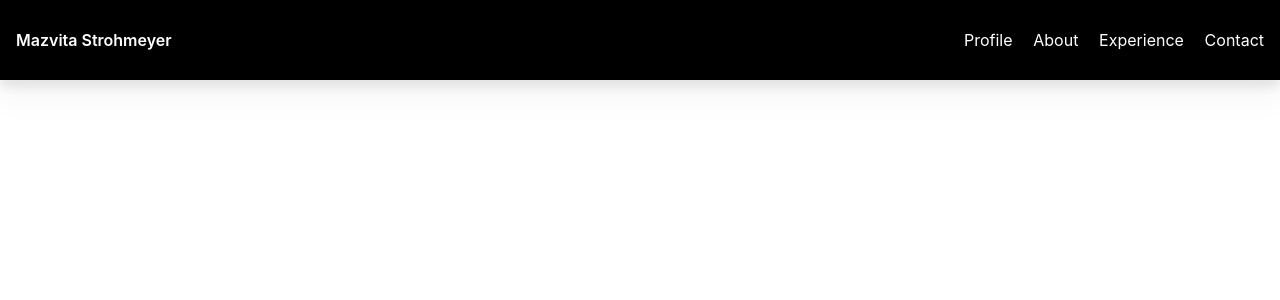
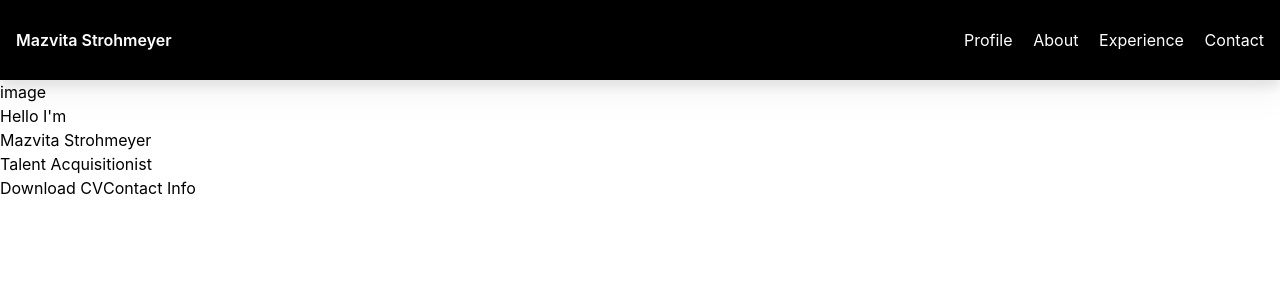
Before and after one commit to MakaChikava/MJC-Portfolio, a React (Create React App) app: page / in a window 1280 px wide. Shown: the top 300 px of the page. Built offline with nearby package versions, Linux system fonts and the light colour scheme.

Commit message:
added profile content

```diff
--- a/src/App.js
+++ b/src/App.js
@@ -2,22 +2,38 @@ import './App.css';
 
 function App() {
   return (
-    <div>
+    <div id='body'>
       <nav className='flex justify-between h-[80px] bg-black drop-shadow-xl'>
-        <div className='flex items-center ml-4'>
-          <span className='font-semibold text-white'>Mazvita Strohmeyer</span>
+        <div id='logo-container' className='flex items-center ml-4'>
+          <span id='logo' className='font-semibold text-white'>Mazvita Strohmeyer</span>
         </div>
 
-        <div className='flex items-center justify-between mr-4 w-[300px]'>
-          <h1 className='text-white'>Profile</h1>
-          <h1 className='text-white'>About</h1>
-          <h1 className='text-white'>Experience</h1>
-          <h1 className='text-white'>Contact</h1>
+        <div id='nav-links-container' className='flex items-center justify-between mr-4 w-[300px]'>
+          <h1 id='nav-links' className='text-white'>Profile</h1>
+          <h1 id='nav-links' className='text-white'>About</h1>
+          <h1 id='nav-links' className='text-white'>Experience</h1>
+          <h1 id='nav-links' className='text-white'>Contact</h1>
         </div>
       </nav>
 
       <section id='profile'>
+        <div>
+          <div id='profile-pic-container'>
+            image
+          </div>
 
+          <div id='headline-container'>
+            <p>Hello I'm</p>
+            <h1 id='name'>Mazvita Strohmeyer</h1>
+            <h1 id='title'>Talent Acquisitionist</h1>
+
+            <div id='headline-btn-container'>
+              <button id='resume-btn'>Download CV</button>
+              <button id='contact-btn'>Contact Info</button>
+            </div>
+          </div>
+
+        </div>
       </section>
       <section id='about'>
 
```
